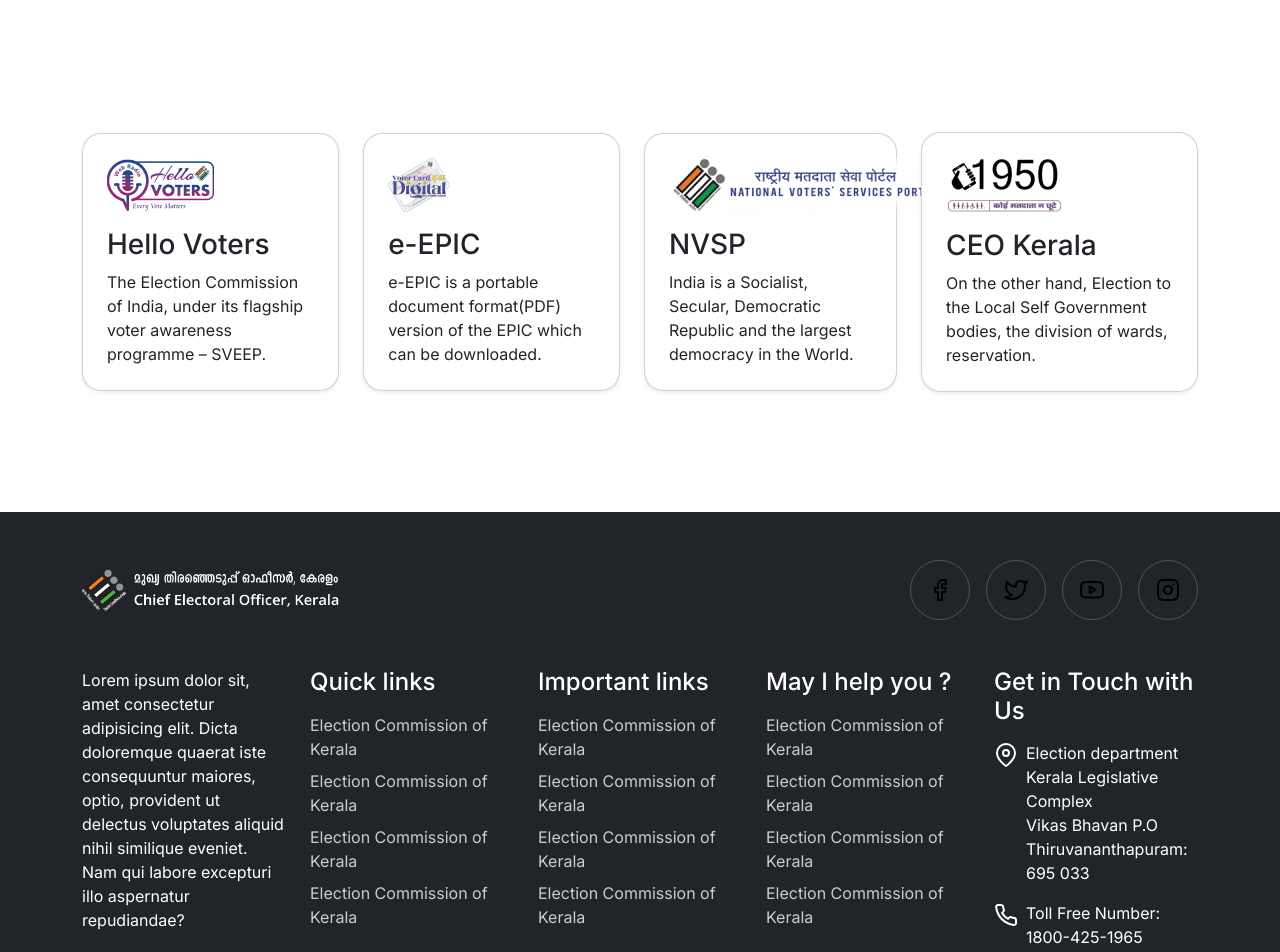
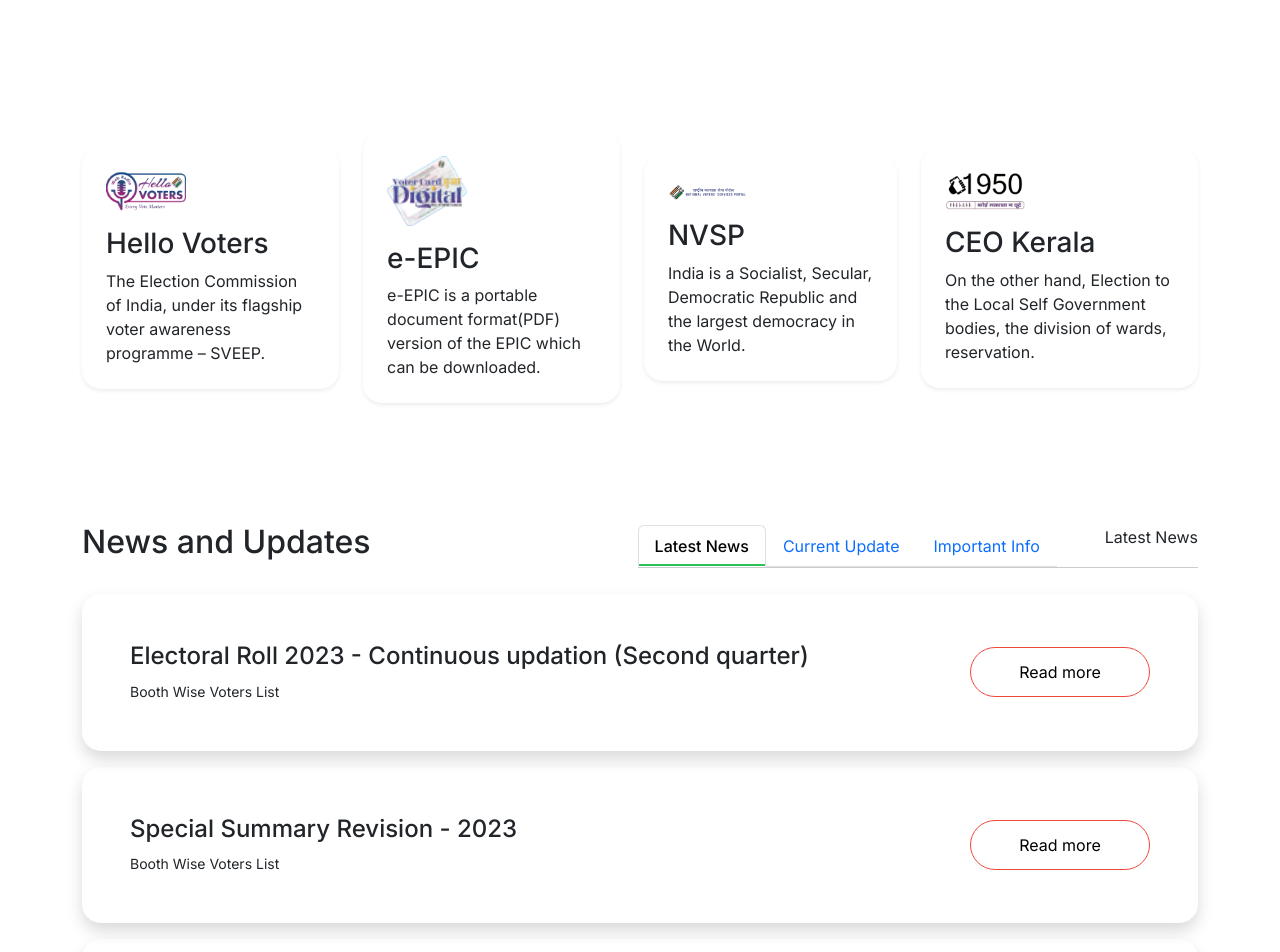
Before and after one commit to kripalakshmy82/ceokerala-kripa, a Next.js app: page / in a window 1280 px wide. Shown: the part 1280-2232 px from the top of the page. Built offline with nearby package versions, Linux system fonts and the light colour scheme.

Commit message:
news and update design

```diff
--- a/src/app/_components/AppCard/index.js
+++ b/src/app/_components/AppCard/index.js
@@ -13,13 +13,13 @@
 
   const appCardClassNames = classNames({
     "text-left": true,
-    "card-item rounded-theme shadow-sm p-4 flex-fill": variant === "themeCard",
+    "card-item rounded-theme shadow-sm p-4 flex-fill border-0": variant === "themeCard",
   });
 
   return (
     <Card className={appCardClassNames}>
-      <span className="d-block mb-3">
-        <img src={imgUrl} alt={alt} />
+      <span className="d-block mb-3 app-card">
+        <img src={imgUrl} alt={alt}  />
       </span>
       <h3>{heading}</h3>
       <p className="mb-0">{description}</p>
--- a/src/app/_includes/Footer/index.js
+++ b/src/app/_includes/Footer/index.js
@@ -29,7 +29,7 @@
 
 const Footer = () => {
   return (
-    <footer className="bg-dark py-5">
+    <footer className="bg-dark pt-5">
       <Container>
         <Row>
           <div className="d-flex flex-row justify-content-between align-items-center mb-5">
@@ -134,6 +134,11 @@
           </Col>
         </Row>
       </Container>
+      <div className="foot-sub py-4 mt-5">
+        <Container>
+          <p className="mb-0 text-white text-center">Developed &amp; Maintained by <a href="#" target="_blank" className="text-warning">Invis Pvt.Ltd</a> </p>
+        </Container>
+      </div>
     </footer>
   );
 };
--- a/src/app/data/index.js
+++ b/src/app/data/index.js
@@ -212,3 +212,21 @@
       "On the other hand, Election to the Local Self Government bodies, the division of wards, reservation.",
   },
 ];
+
+export const newsUpdate = [
+  {
+    heading: "Electoral Roll 2023 - Continuous updation (Second quarter)",
+    description: "Booth Wise Voters List",
+    href: "#",
+  },
+  {
+    heading: "Special Summary Revision - 2023",
+    description: "Booth Wise Voters List",
+    href: "#",
+  },
+  {
+    heading: "Electoral Roll 2023 - Continuous updation (Second quarter)",
+    description: "Booth Wise Voters List",
+    href: "#",
+  },
+];
--- a/src/app/globals.css
+++ b/src/app/globals.css
@@ -72,7 +72,6 @@
 }
 
 footer {
-  padding: 1.5rem 0;
   background-color: #0b0914;
 }
 
@@ -204,7 +203,7 @@
 .rounded-theme {
   border-radius: var(--rounded-theme);
 }
-.flex-block-links .active-item::after {
+.flex-block-links .nav-tabs .nav-link.active::after {
   content: "";
   left: 0;
   bottom: 0;
@@ -213,7 +212,8 @@
   position: absolute;
   background-color: #2bc155;
 }
-.flex-block-links .active-item {
+.flex-block-links .nav-tabs .nav-link.active {
+  position: relative;
   font-weight: var(--font-semibold);
 }
 .flex-block-links .link {
@@ -352,6 +352,13 @@
 .gif-img {
   width: 48px;
 }
+.app-card img {
+  width: 80px;
+}
+.foot-sub {
+  border-top: 1px solid var(--color-dark-light);
+}
+
 
 @media (prefers-color-scheme: dark) {
   html {
--- /dev/null
+++ b/src/app/home/NewsUpdate/index.js
@@ -0,0 +1,61 @@
+"use client";
+
+import { Container, Tabs, Tab } from "react-bootstrap";
+import { newsUpdate } from "@/app/data";
+
+const tabsNavigation = [
+  {
+    key: "latest-news",
+    title: "Latest News",
+  },
+  {
+    key: "current-update",
+    title: "Current Update",
+  },
+  {
+    key: "important-info",
+    title: "Important Info",
+  },
+];
+
+const NewsUpdate = () => {
+  return (
+    <section className="latest-news">
+      <Container>
+        <div className="news-title-section d-flex flex-lg-row flex-md-row flex-sm-column flex-column justify-content-between align-items-center mb-lg-4 mb-md-4 mb-sm-4 mb-3">
+          <div className="flex-block">
+            <div className="flex-item">
+              <h2 className="site-heading">News and Updates</h2>
+            </div>
+          </div>
+
+          <div className="flex-block flex-block-links d-flex gap-5">
+            <Tabs className="mb-0" defaultActiveKey={[0]} variant="tabs">
+              {tabsNavigation.map(({ title }, key) => (
+                <Tab eventKey={key} title={title} className="position-relative">
+                  {title}
+                </Tab>
+              ))}
+            </Tabs>
+          </div>
+        </div>
+
+        {newsUpdate.map(({ heading, description, href }, key) => (
+          <div key={key} className="news-item-section d-flex flex-lg-row flex-md-row flex-sm-column flex-column justify-content-between align-items-center shadow rounded-theme p-5 mb-3">
+            <div className="flex-news-item">
+              <h4>{heading}</h4>
+              <small>{description}</small>
+            </div>
+            <div className="flex-news-btn">
+              <a href={href} className="theme-btn-component btn-theme border-theme">
+                Read more
+              </a>
+            </div>
+          </div>
+        ))}
+      </Container>
+    </section>
+  );
+};
+
+export default NewsUpdate;
--- a/src/app/page.js
+++ b/src/app/page.js
@@ -3,6 +3,7 @@
 import VotersCard from "./home/VotersCard";
 import BoardTeam from "./home/BoardTeam";
 import HelpCard from "./home/HelpCard";
+import NewsUpdate from "./home/NewsUpdate";
 
 export const metadata = {
   title: "ecm-kerala",
@@ -16,6 +17,7 @@
       <VotersCard />
       <BoardTeam />
       <HelpCard  />
+      <NewsUpdate />
     </main>
   );
 }
```
Also changed, not shown: public/logo.png (added).
